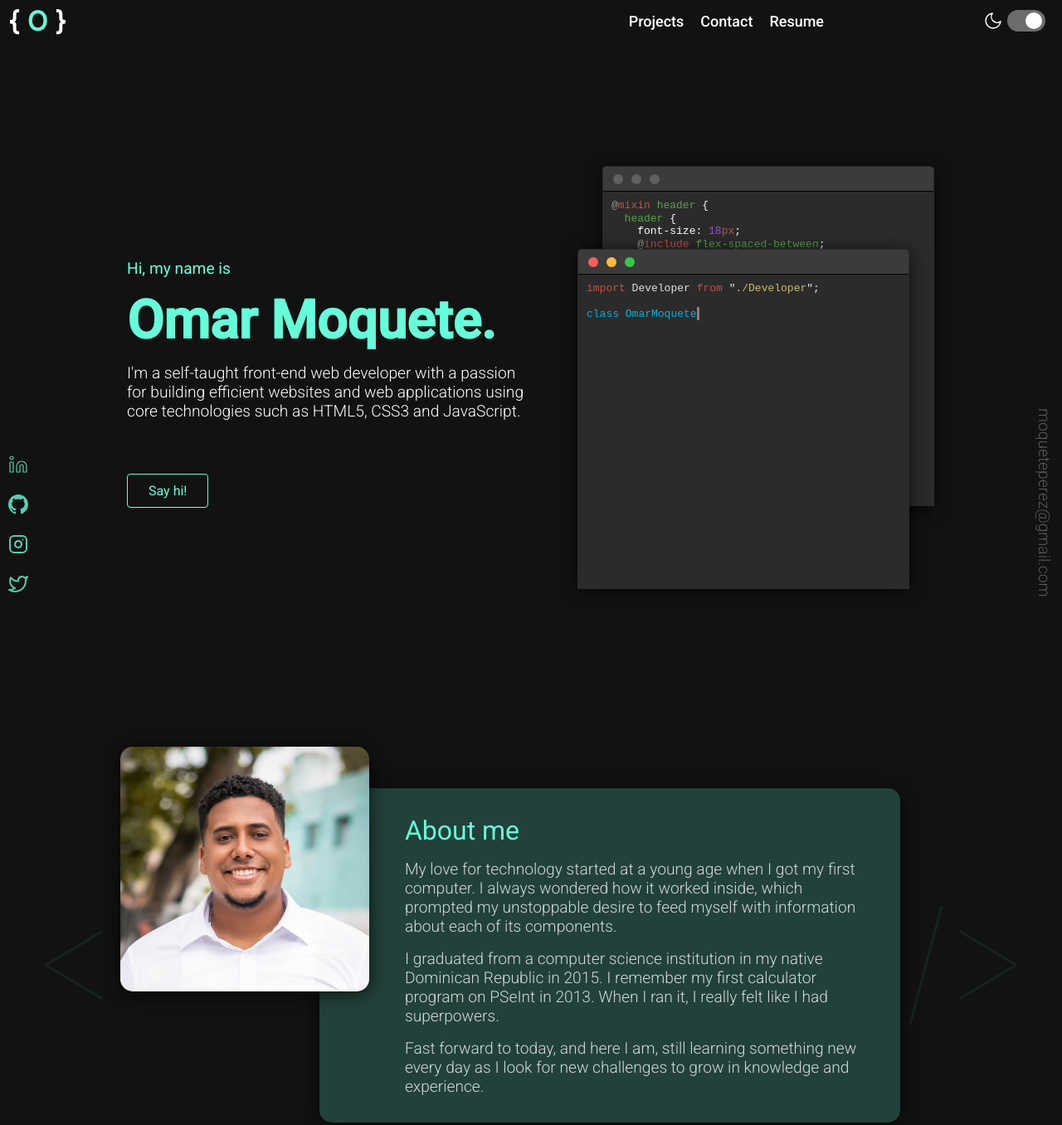
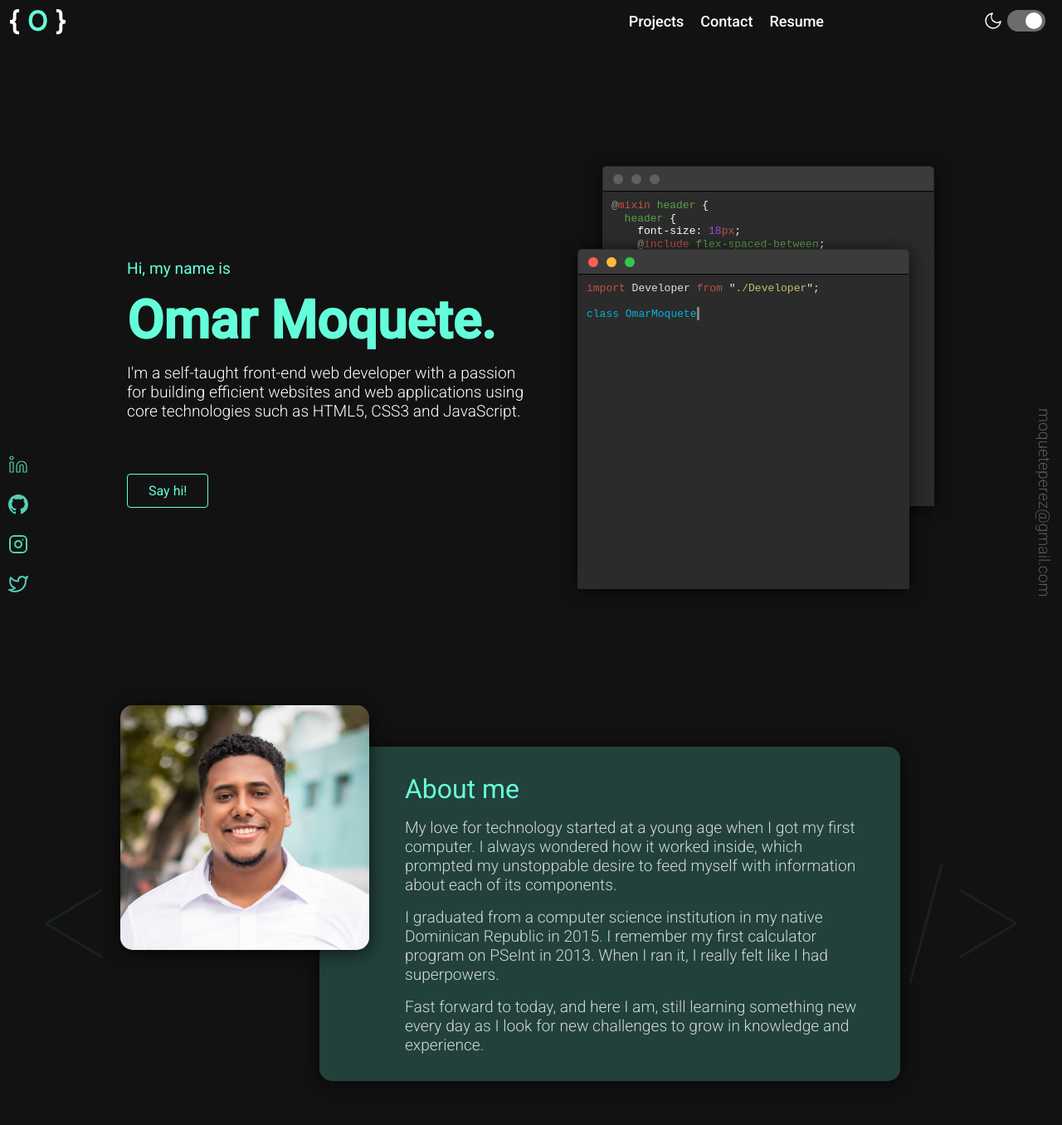
Before and after one commit to javier901/personal, a website built with Parcel: page main/index.html in a window 1280 px wide. Shown: the top 1356 px of the page at 83% size. Built offline with nearby package versions, Linux system fonts and the light colour scheme.

Commit message:
small change to layout

```diff
--- a/main/src/sass/sections/_section-1.scss
+++ b/main/src/sass/sections/_section-1.scss
@@ -1,7 +1,7 @@
 @mixin section-1 {
   .section-1 {
     @include pc-padding;
-    padding-bottom: 300px;
+    padding-bottom: 250px;
 
     article {
       display: grid;
--- a/main/src/sass/sections/_section-2.scss
+++ b/main/src/sass/sections/_section-2.scss
@@ -6,7 +6,7 @@
     justify-content: center;
     align-items: center;
     gap: 10vw;
-    padding-bottom: 250px;
+    padding-bottom: 200px;
 
     .code__design {
       h1 {
```
